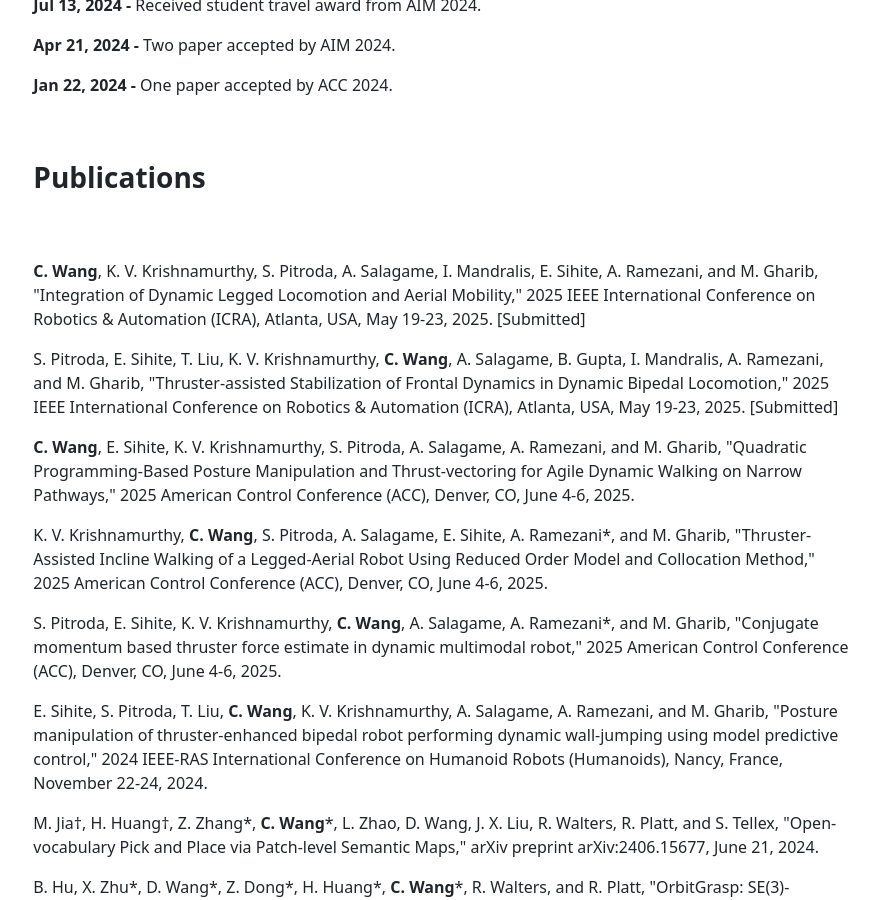
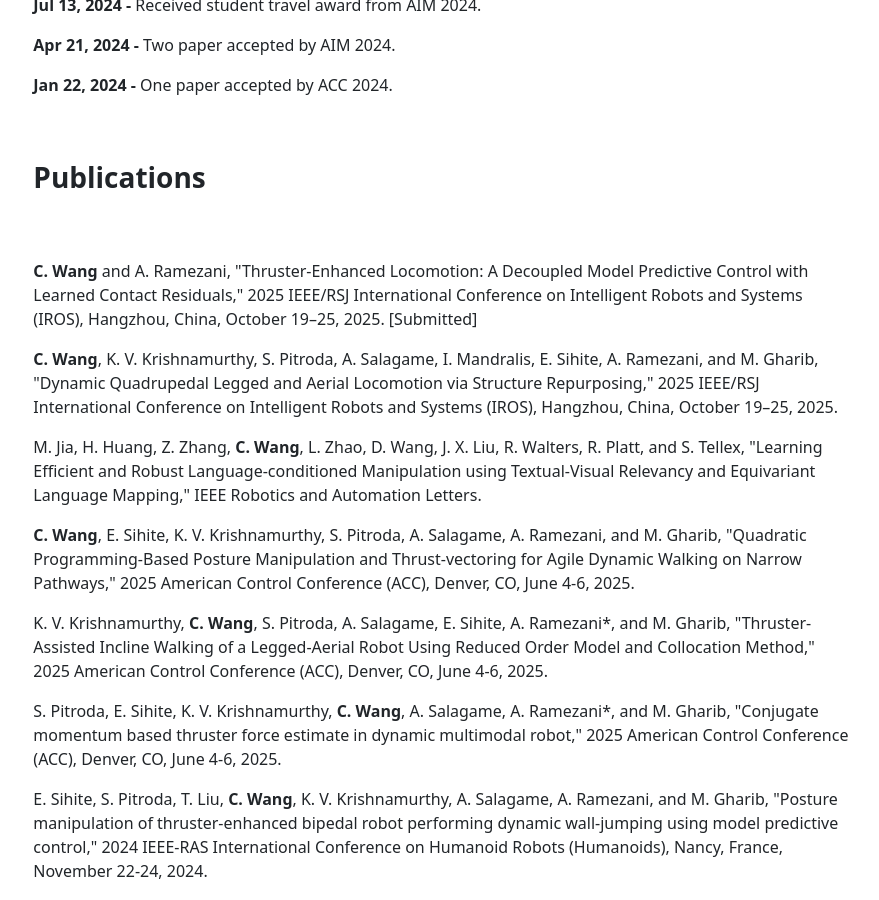
Before and after one commit to chengh-wang/chengh-wang.github.io, a Jekyll site: the page built from index.md, in a window 1280 px wide and 900 px high, scrolled down 802 px. Shown: the whole window, without its empty margins (196-1075 px from the left). Built offline with Jekyll 4.4.1, drawn with Linux system fonts in a browser that asks for light colours.

Commit message:
update Jun30

```diff
--- a/_includes/publications.html
+++ b/_includes/publications.html
@@ -2,9 +2,12 @@
   <div>
     <h3 class="fw-bold pb-3 mb-5">Publications</h3>
 
-    <p><b>C. Wang</b>, K. V. Krishnamurthy, S. Pitroda, A. Salagame, I. Mandralis, E. Sihite, A. Ramezani, and M. Gharib, "Integration of Dynamic Legged Locomotion and Aerial Mobility," 2025 IEEE International Conference on Robotics & Automation (ICRA), Atlanta, USA, May 19-23, 2025. [Submitted]</p>
+    <p><b>C. Wang</b> and A. Ramezani, "Thruster-Enhanced Locomotion: A Decoupled Model Predictive Control with Learned Contact Residuals," 2025 IEEE/RSJ International Conference on Intelligent Robots and Systems (IROS), Hangzhou, China, October 19–25, 2025. [Submitted]</p>
 
-    <p>S. Pitroda, E. Sihite, T. Liu, K. V. Krishnamurthy, <b>C. Wang</b>, A. Salagame, B. Gupta, I. Mandralis, A. Ramezani, and M. Gharib, "Thruster-assisted Stabilization of Frontal Dynamics in Dynamic Bipedal Locomotion," 2025 IEEE International Conference on Robotics & Automation (ICRA), Atlanta, USA, May 19-23, 2025. [Submitted]</p>
+    <p><b>C. Wang</b>, K. V. Krishnamurthy, S. Pitroda, A. Salagame, I. Mandralis, E. Sihite, A. Ramezani, and M. Gharib, "Dynamic Quadrupedal Legged and Aerial Locomotion via Structure Repurposing," 2025 IEEE/RSJ International Conference on Intelligent Robots and Systems (IROS), Hangzhou, China, October 19–25, 2025. </p>
+    <!-- <p>S. Pitroda, E. Sihite, T. Liu, K. V. Krishnamurthy, <b>C. Wang</b>, A. Salagame, B. Gupta, I. Mandralis, A. Ramezani, and M. Gharib, "Thruster-assisted Stabilization of Frontal Dynamics in Dynamic Bipedal Locomotion," 2025 IEEE International Conference on Robotics & Automation (ICRA), Atlanta, USA, May 19-23, 2025. [Submitted]</p> -->
+
+    <p>M. Jia, H. Huang, Z. Zhang, <b>C. Wang</b>, L. Zhao, D. Wang, J. X. Liu, R. Walters, R. Platt, and S. Tellex, "Learning Efficient and Robust Language-conditioned Manipulation using Textual-Visual Relevancy and Equivariant Language Mapping," IEEE Robotics and Automation Letters.</p>
 
     <p><b>C. Wang</b>, E. Sihite, K. V. Krishnamurthy, S. Pitroda, A. Salagame, A. Ramezani, and M. Gharib, "Quadratic Programming-Based Posture Manipulation and Thrust-vectoring for Agile Dynamic Walking on Narrow Pathways," 2025 American Control Conference (ACC), Denver, CO, June 4-6, 2025.</p>
 
```
Also changed, not shown: 1 other file.
